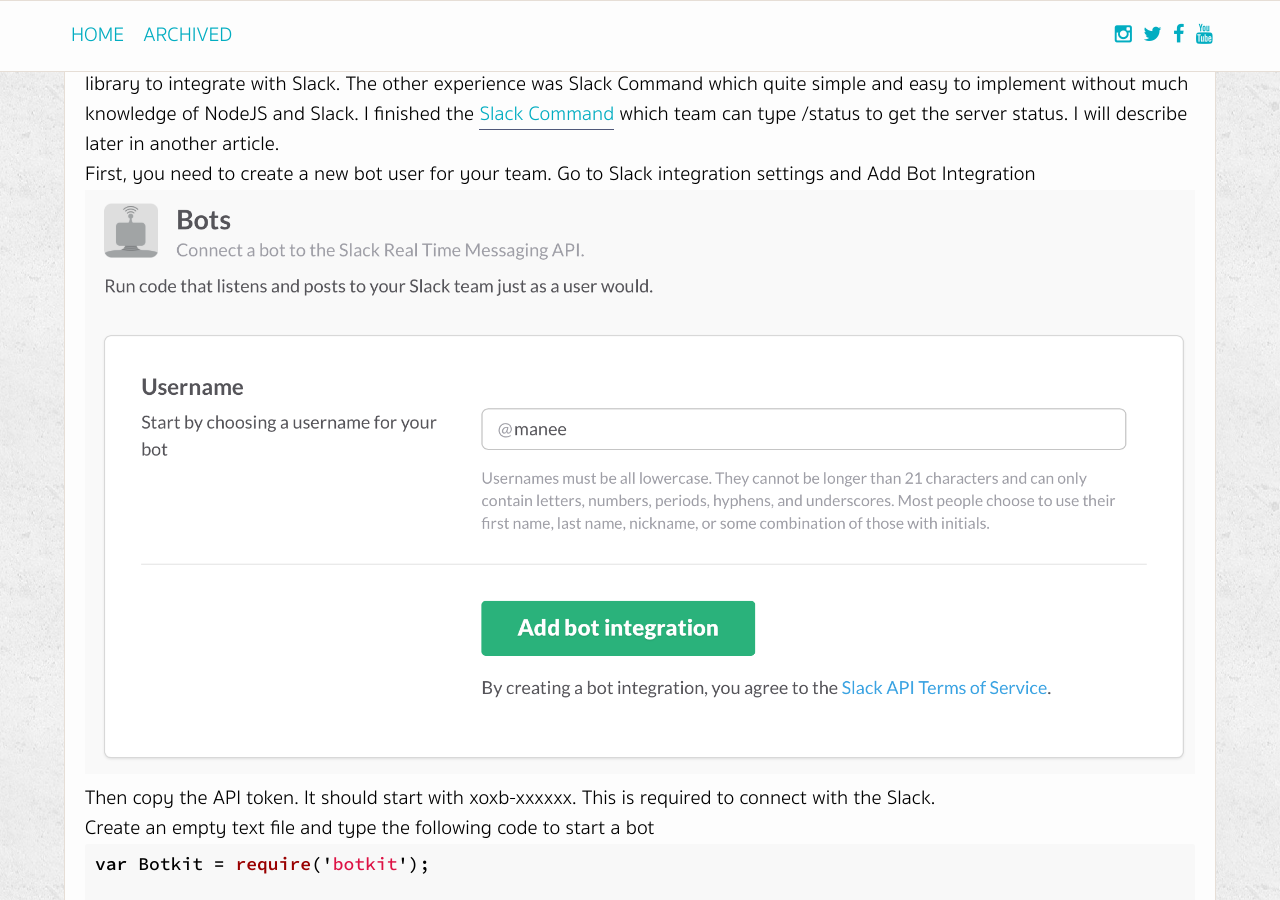
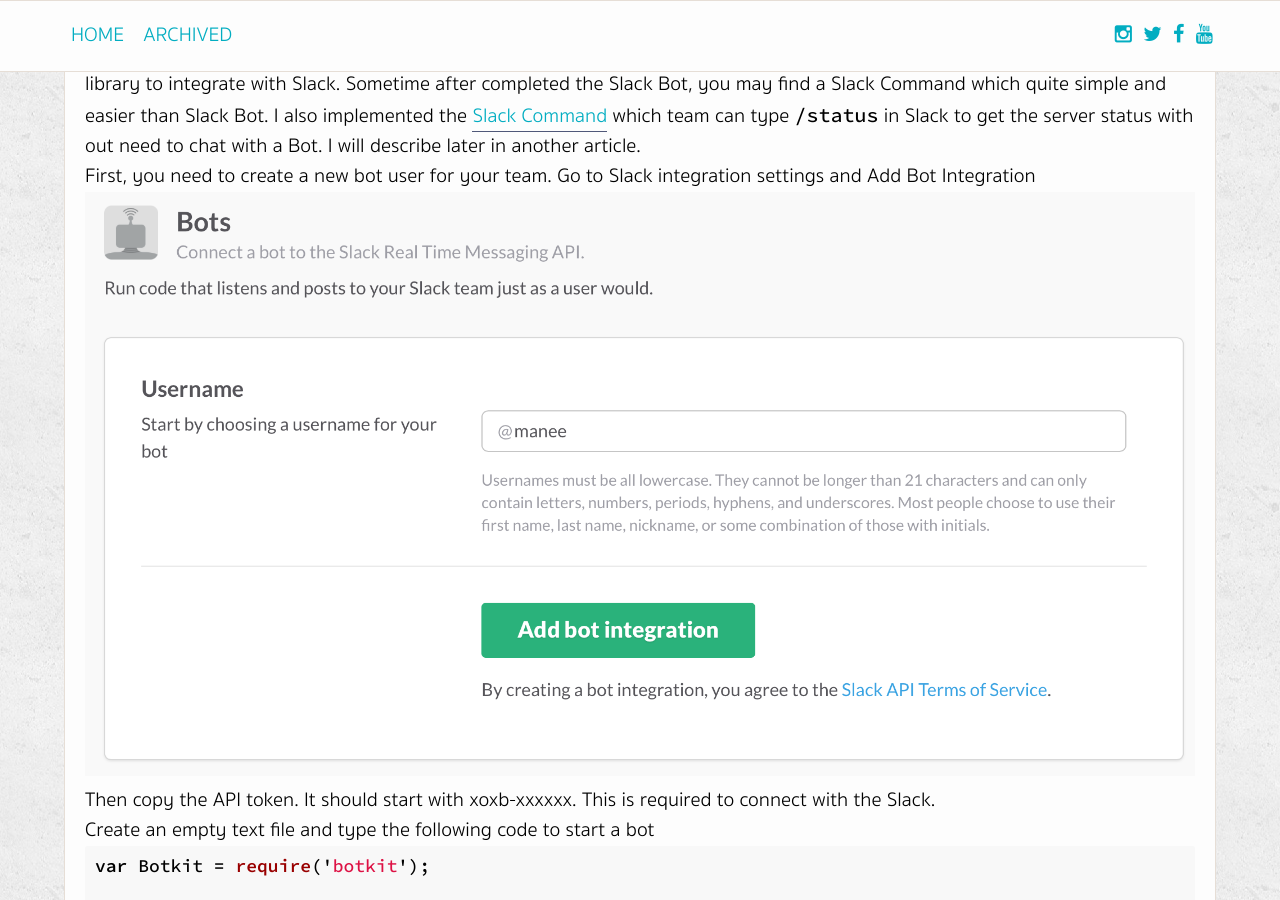
Before and after one commit to PrimeTimeTV/PrimeTimeTV.github.io, a Jekyll site: the page built from _posts/2016-08-03-slack-bot.markdown, in a window 1280 px wide and 900 px high, scrolled down 407 px. Built offline with Jekyll 4.4.1, drawn with Linux system fonts in a browser that asks for light colours.

Commit message:
Update 2016-08-03-slack-bot.markdown

```diff
--- a/_posts/2016-08-03-slack-bot.markdown
+++ b/_posts/2016-08-03-slack-bot.markdown
@@ -11,7 +11,7 @@
 Slack has a lot of Open APIs that allows developers to extend its capabilities to make it even more useful. At PrimeTime we use Slack as main communication channel for all staffs. So I decide to experiment with a powerful tool to monitor the platform and help team to get useful information of the platform.
 
 
-In this article, I am going to build a [Slack bot](https://api.slack.com/bot-users) with NodeJS, and team can send any questions regards to server status to Slack bot and get the result. I decided to use NodeJS as an experiment since I have no experience with this technology. It is a good way to learn NodeJS with fun. Slack bot uses [Real Time Messaging API](https://api.slack.com/rtm) which is quite complicate for newbies like me. So I use [Botkit](https://github.com/howdyai/botkit) as a library to integrate with Slack. The other experience was Slack Command which quite simple and easy to implement without much knowledge of NodeJS and Slack. I finished the [Slack Command](https://api.slack.com/slash-commands) which team can type /status to get the server status. I will describe later in another article.
+In this article, I am going to build a [Slack bot](https://api.slack.com/bot-users) with NodeJS, and team can send any questions regards to server status to Slack bot and get the result. I decided to use NodeJS as an experiment since I have no experience with this technology. It is a good way to learn NodeJS with fun. Slack bot uses [Real Time Messaging API](https://api.slack.com/rtm) which is quite complicate for newbies like me. So I use [Botkit](https://github.com/howdyai/botkit) as a library to integrate with Slack. Sometime after completed the Slack Bot, you may find a Slack Command which quite simple and easier than Slack Bot. I also implemented the [Slack Command](https://api.slack.com/slash-commands) which team can type `/status` in Slack to get the server status with out need to chat with a Bot. I will describe later in another article.
 
 
 First, you need to create a new bot user for your team. Go to Slack integration settings and Add Bot Integration
```
